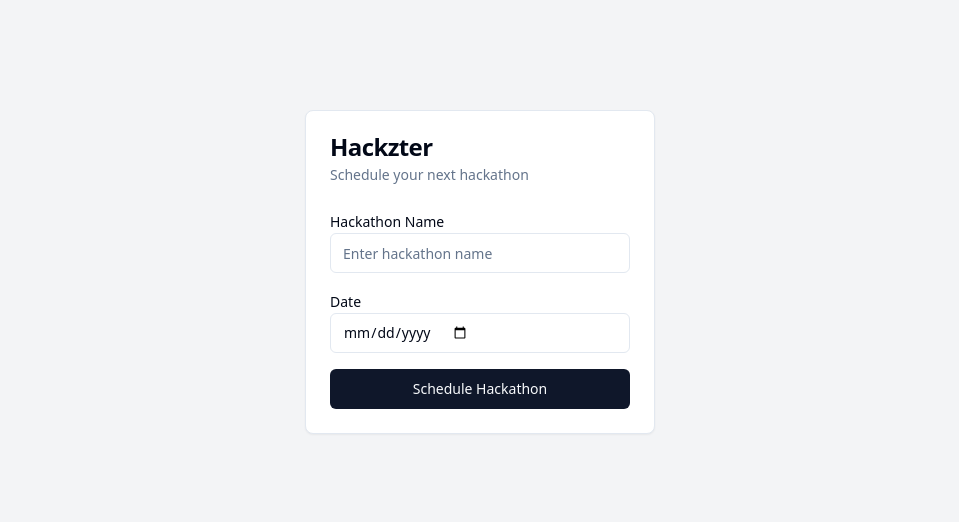
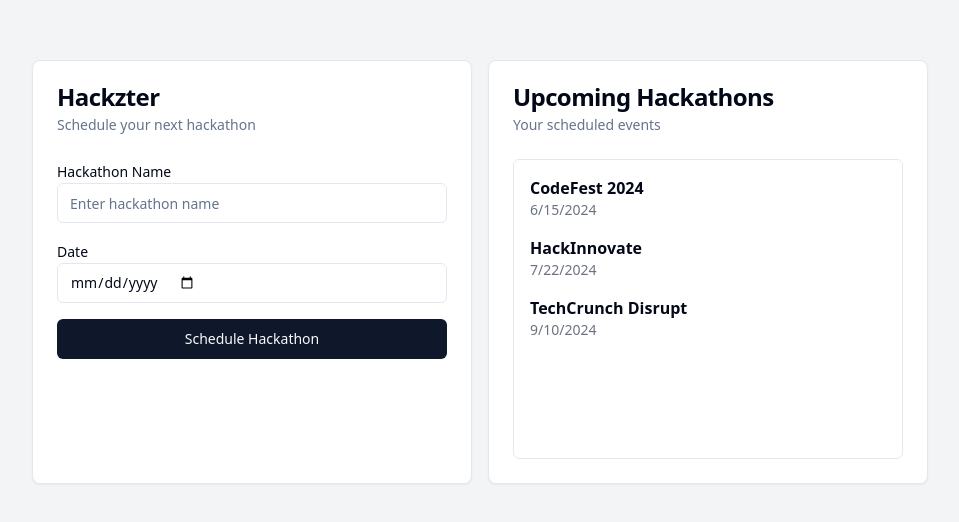
Before and after one commit to GPT-Engineer-App/hackzter-connect, a React (Vite) app: page / in a window 1280 px wide. Shown: the part 128-650 px from the top of the page, without its empty margins (160-1119 px from the left). Built offline with nearby package versions, Linux system fonts and the light colour scheme.

Commit message:
Add upcoming hackathons feature
Implement functionality to display a list of upcoming hackathons in the application.
[skip gpt_engineer]

```diff
--- a/src/pages/Index.jsx
+++ b/src/pages/Index.jsx
@@ -4,14 +4,22 @@ import { Input } from "@/components/ui/input"
 import { Label } from "@/components/ui/label"
 import { Card, CardContent, CardDescription, CardHeader, CardTitle } from "@/components/ui/card"
 import { toast } from "sonner"
+import { ScrollArea } from "@/components/ui/scroll-area"
 
 const Index = () => {
   const [hackathonName, setHackathonName] = useState('');
   const [hackathonDate, setHackathonDate] = useState('');
+  const [hackathons, setHackathons] = useState([
+    { name: "CodeFest 2024", date: "2024-06-15" },
+    { name: "HackInnovate", date: "2024-07-22" },
+    { name: "TechCrunch Disrupt", date: "2024-09-10" }
+  ]);
 
   const handleSubmit = (e) => {
     e.preventDefault();
     if (hackathonName && hackathonDate) {
+      const newHackathon = { name: hackathonName, date: hackathonDate };
+      setHackathons([...hackathons, newHackathon]);
       toast.success(`Hackathon "${hackathonName}" scheduled for ${hackathonDate}`);
       setHackathonName('');
       setHackathonDate('');
@@ -21,8 +29,9 @@ const Index = () => {
   };
 
   return (
-    <div className="min-h-screen flex items-center justify-center bg-gray-100">
-      <Card className="w-[350px]">
+    <div className="min-h-screen flex items-center justify-center bg-gray-100 p-4">
+      <div className="flex flex-col md:flex-row gap-4 w-full max-w-4xl">
+        <Card className="w-full md:w-1/2">
           <CardHeader>
             <CardTitle>Hackzter</CardTitle>
             <CardDescription>Schedule your next hackathon</CardDescription>
@@ -51,6 +60,24 @@ const Index = () => {
             </form>
           </CardContent>
         </Card>
+
+        <Card className="w-full md:w-1/2">
+          <CardHeader>
+            <CardTitle>Upcoming Hackathons</CardTitle>
+            <CardDescription>Your scheduled events</CardDescription>
+          </CardHeader>
+          <CardContent>
+            <ScrollArea className="h-[300px] w-full rounded-md border p-4">
+              {hackathons.sort((a, b) => new Date(a.date) - new Date(b.date)).map((hackathon, index) => (
+                <div key={index} className="mb-4 last:mb-0">
+                  <h3 className="font-semibold">{hackathon.name}</h3>
+                  <p className="text-sm text-gray-500">{new Date(hackathon.date).toLocaleDateString()}</p>
+                </div>
+              ))}
+            </ScrollArea>
+          </CardContent>
+        </Card>
+      </div>
     </div>
   );
 };
```
Lines whose indentation alone changed are shown as unchanged.
